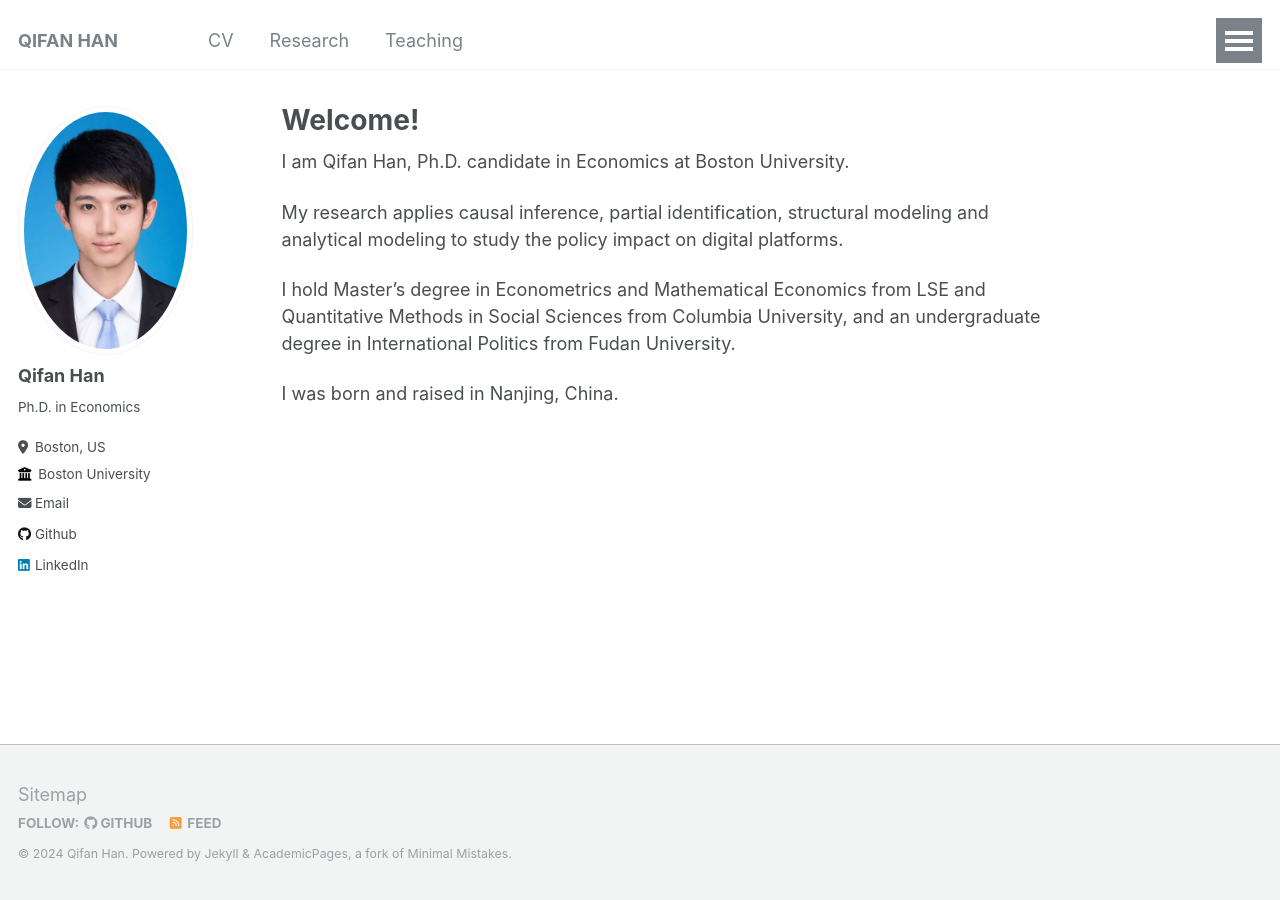
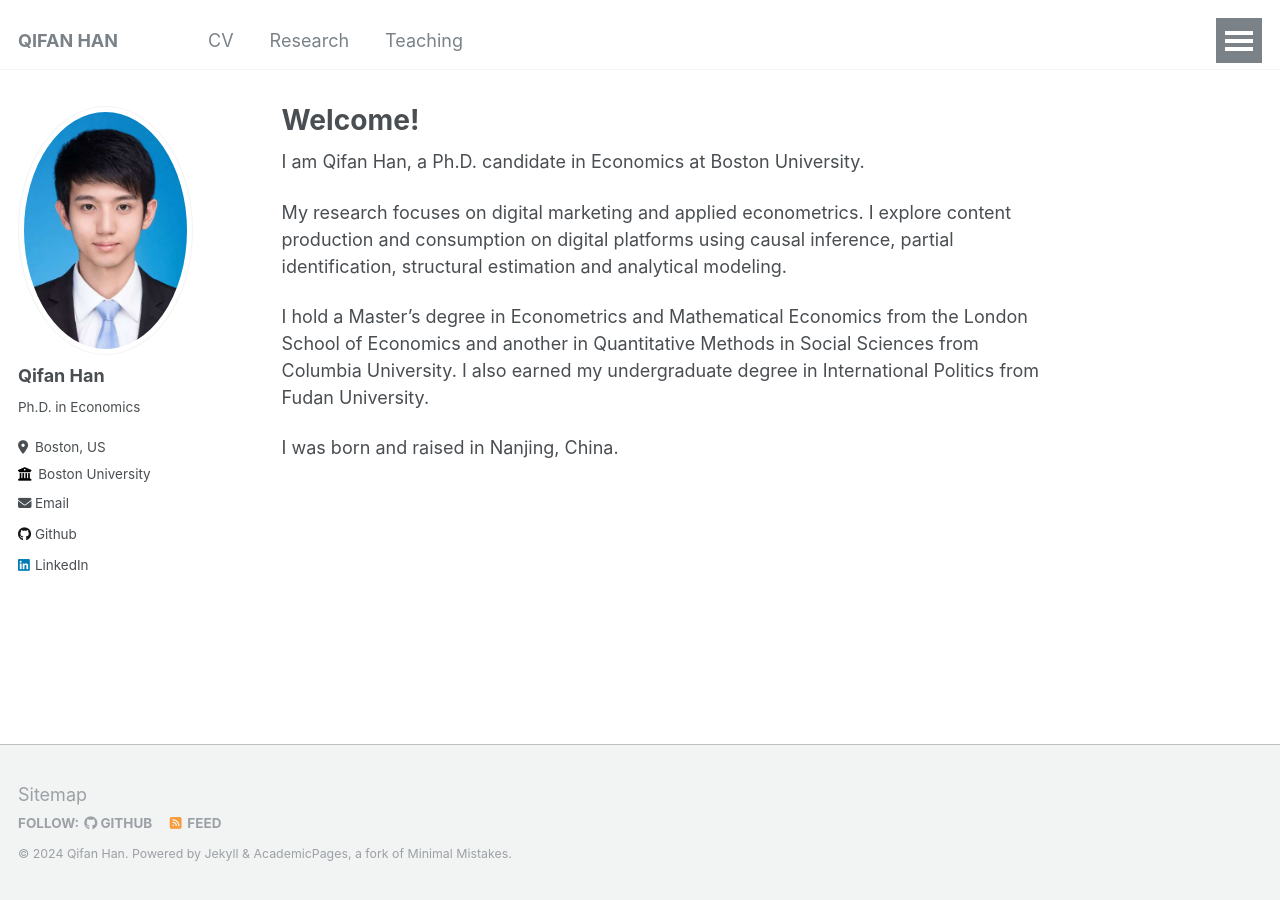
Before and after one commit to qifan-han/qifan-han.github.io, a Jekyll site: the page built from _pages/about.md, in a window 1280 px wide. Built offline with Jekyll 4.4.1, drawn with Linux system fonts in a browser that asks for light colours.

Commit message:
Update about.md

```diff
--- a/_pages/about.md
+++ b/_pages/about.md
@@ -7,11 +7,11 @@ redirect_from:
   - /about.html
 ---
 
-I am Qifan Han, Ph.D. candidate in Economics at Boston University.
+I am Qifan Han, a Ph.D. candidate in Economics at Boston University.
 
-My research applies causal inference, partial identification, structural modeling and analytical modeling to study the policy impact on digital platforms.
+My research focuses on digital marketing and applied econometrics. I explore content production and consumption on digital platforms using causal inference, partial identification, structural estimation and analytical modeling.
 
-I hold Master's degree in Econometrics and Mathematical Economics from LSE and Quantitative Methods in Social Sciences from Columbia University, and an undergraduate degree in International Politics from Fudan University.
+I hold a Master's degree in Econometrics and Mathematical Economics from the London School of Economics and another in Quantitative Methods in Social Sciences from Columbia University. I also earned my undergraduate degree in International Politics from Fudan University.
 
 I was born and raised in Nanjing, China.
 
```
